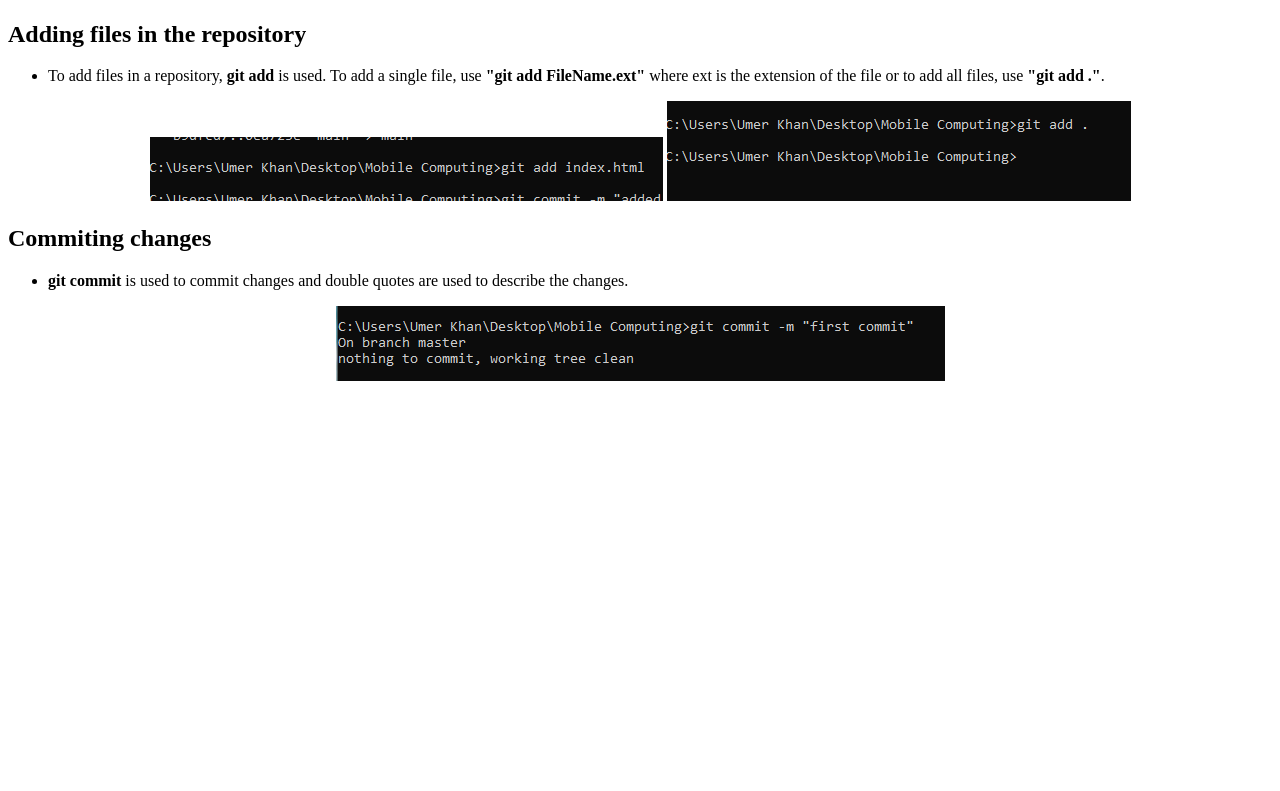
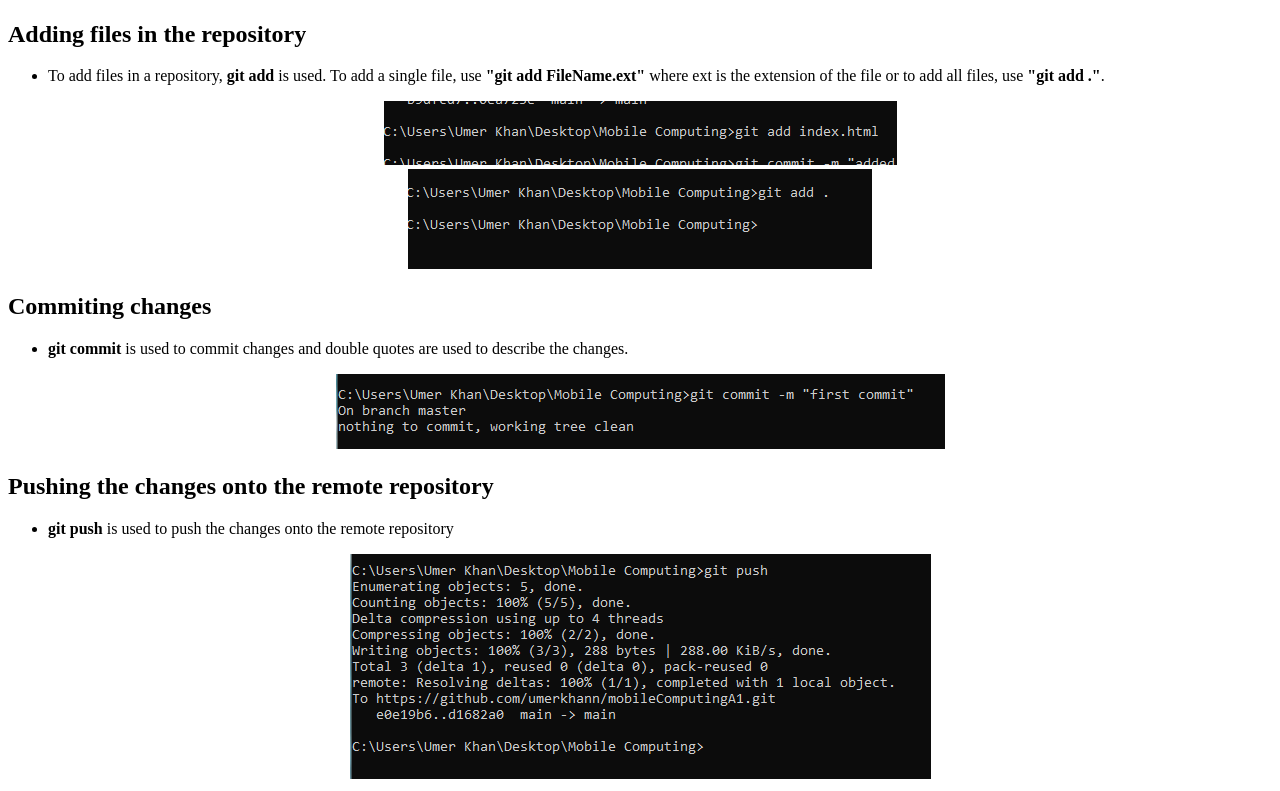
Before and after one commit to umerkhann/mobileComputingA1, a plain HTML site: page index.html in a window 1280 px wide. Shown: the part 945-1736 px from the top of the page. Before the commit the page ends 1338 px from the top, so only its background shows below. Drawn offline with Linux system fonts and the light colour scheme.

Commit message:
fixed the second image of Git Add Paragraph

```diff
--- a/index.html
+++ b/index.html
@@ -33,6 +33,9 @@
     </p>
     <center>
         <img src="git add.png" alt="">
+    </center>
+
+    <center>
         <img src="git add dot.png" alt="">
     </center>
 
@@ -46,5 +49,15 @@
         <img src="git commit.png" alt="">
     </center>
 
+    <h2>Pushing the changes onto the remote repository</h2>
+    <p>
+        <ul>
+            <li><b>git push</b> is used to push the changes onto the remote repository</li>
+        </ul>
+    </p>
+    <center>
+        <img src="git push.png" alt="">
+    </center>
+
 </body>
 </html>
```
